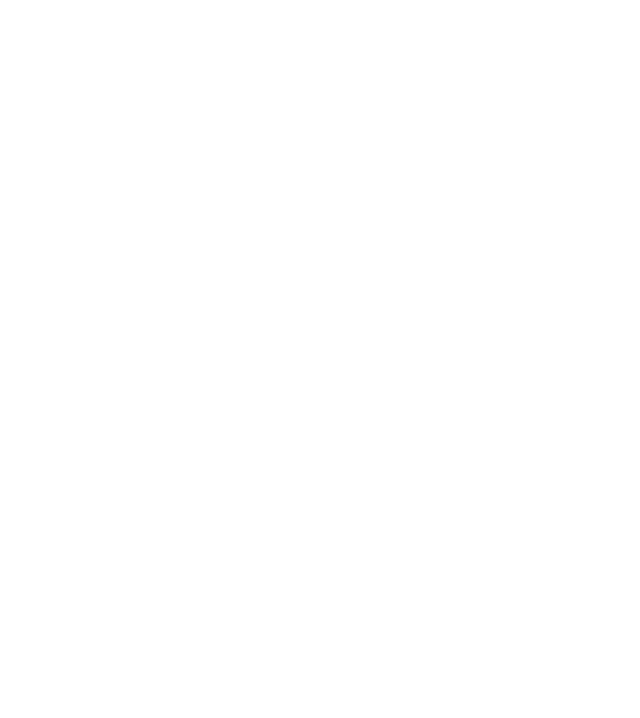
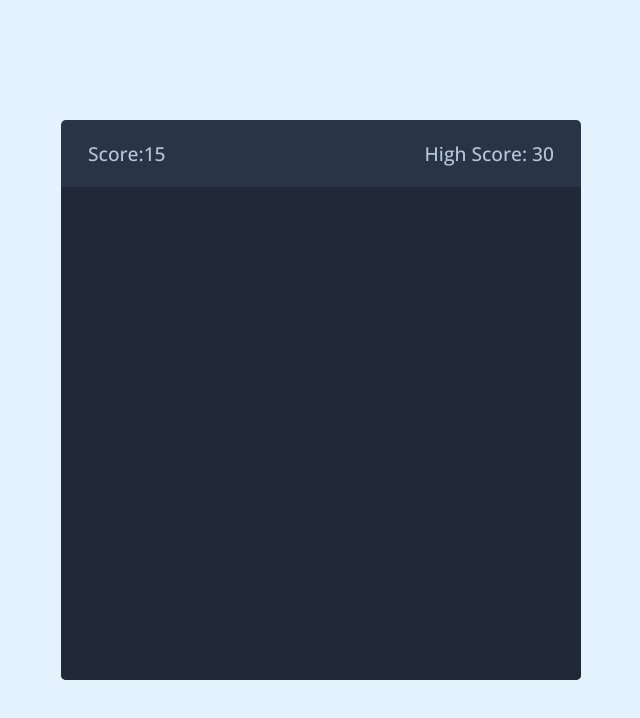
Before and after one commit to JuljTr/Snake_Game, a plain HTML site: page index.html in a window 1280 px wide. Shown: the whole page, without its empty margins (319-959 px from the left). Drawn offline with nearby package versions, Linux system fonts and the light colour scheme.

Commit message:
developed the styling and the HTML of the game

```diff
--- a/index.html
+++ b/index.html
@@ -8,7 +8,13 @@
     <title>Snake Game</title>
 </head>
 <body>
-
+    <div class="wrapper">
+        <div class="game-details">
+            <span class="score">Score:15</span>
+            <span class="high-score">High Score: 30</span>
+        </div>
+        <div class="play-board"></div>
+    </div>
     <script src="app.js"></script>
 </body>
 </html>
--- a/style.css
+++ b/style.css
@@ -1,5 +1,43 @@
+@import url('https://fonts.googleapis.com/css2?family=Open+Sans:wght@400;500;600&display=swap');
+
 * {
     margin: 0;
     padding: 0;
     box-sizing: border-box;
+    font-family: 'Open Sans', sans-serif;
 }
+
+body {
+    display: flex;
+    align-items: center;
+    justify-content: center;
+    min-height: 100vh;
+    background: #E3F2FD;
+}
+
+.wrapper {
+    width: 65vmin;
+    height: 70vmin;
+    background: #293447;
+    border-radius: 5px;
+    display: flex;
+    flex-direction: column;
+    overflow: hidden;
+}
+
+.game-details {
+    color: #B8C6DC;
+    font-size: 1.2rem;
+    font-weight: 500;
+    padding: 20px 27px;
+    display: flex;
+    justify-content: space-between;
+}
+
+.play-board {
+    width: 100%;
+    height: 100%;
+    background: #212837;
+    display: grid;
+    grid-template: repeat(30, 1fr) / repeat(30, 1fr);
+}
```
